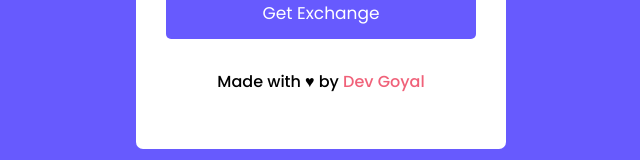
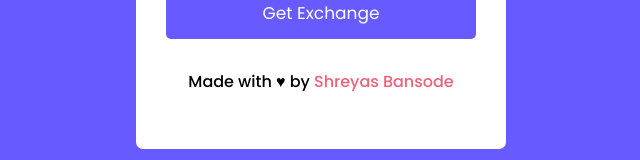
Before and after one commit to shreyasbansode7/currency-convertor, a plain HTML site: page index.html in a window 1280 px wide. Shown: the part 516-676 px from the top of the page, without its empty margins (319-959 px from the left). Drawn offline with Linux system fonts and the light colour scheme; no server answers; files whose address does not match are found by name.

Commit message:
Update index.html

```diff
--- a/index.html
+++ b/index.html
@@ -51,7 +51,7 @@
             <br>
             <div class="love">
                 Made with &hearts; by
-                <a href="https://github.com/DevGoyalG">Dev Goyal</a>
+                <a href="https://github.com/shreyasbansode7">Shreyas Bansode</a>
             </div>
         </form>
     </div>
```
